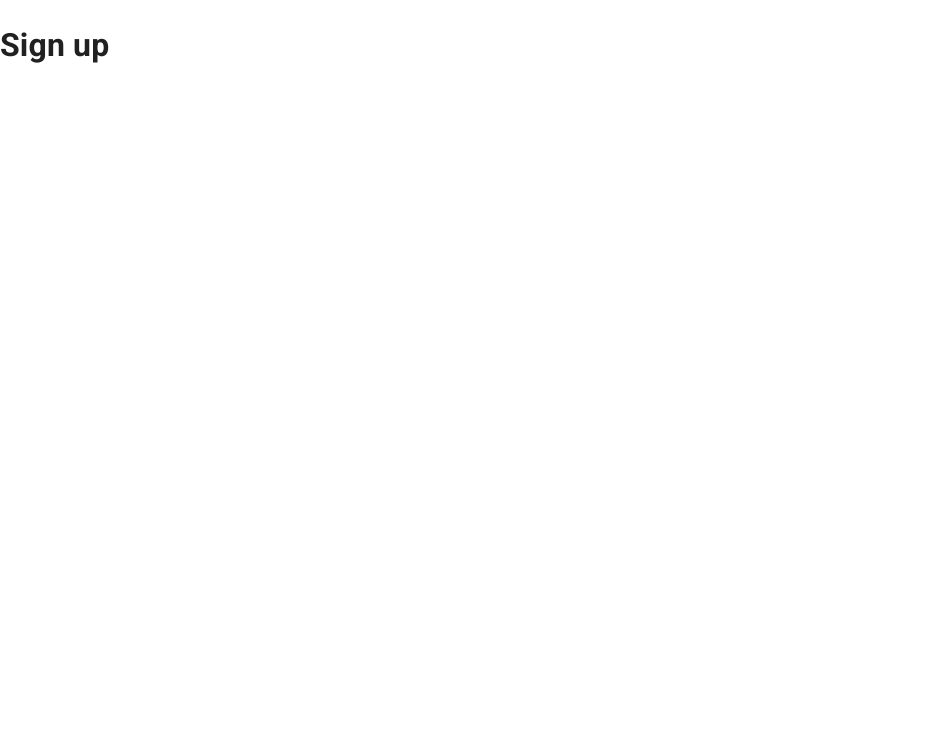
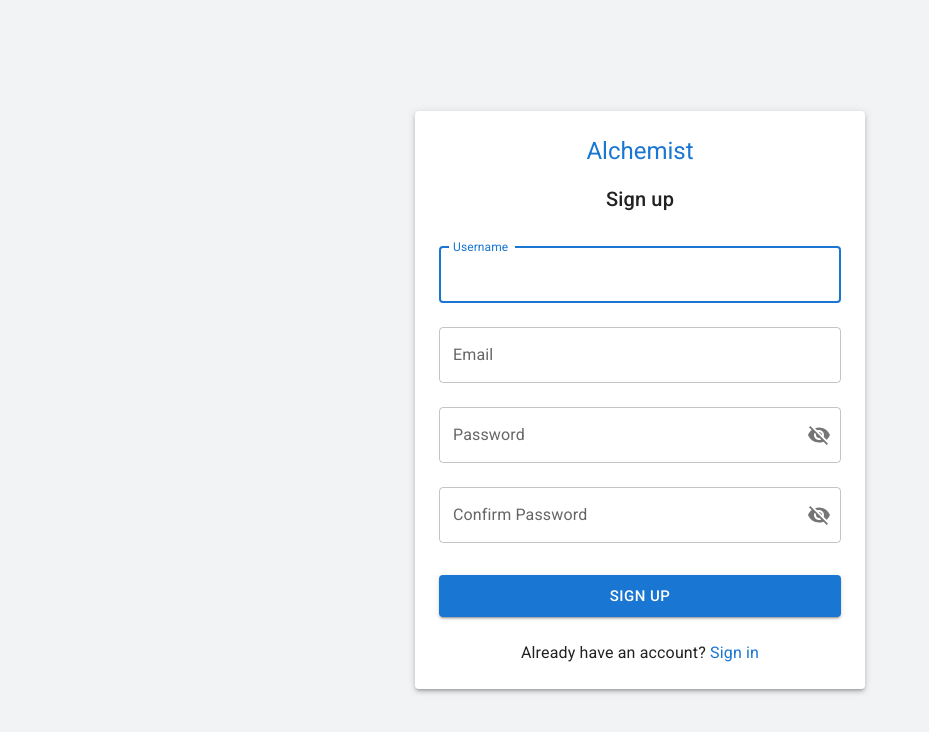
Before and after one commit to coding-shenanigans/alchemist-web, a React (Vite) app: page /signup in a window 1280 px wide. Shown: the top 732 px of the page, without its empty margins (0-929 px from the left). Built offline with nearby package versions, Linux system fonts and the light colour scheme.

Commit message:
Add sign up form (#8)

```diff
--- a/package.json
+++ b/package.json
@@ -20,6 +20,7 @@
     "react": "^19.2.0",
     "react-dom": "^19.2.0",
     "react-router": "^7.13.0",
+    "yup": "^1.7.1",
     "zustand": "^5.0.11"
   },
   "devDependencies": {
--- a/src/components/sign-in/SignIn.tsx
+++ b/src/components/sign-in/SignIn.tsx
@@ -1,6 +1,6 @@
 import { Box, Link, Paper, Typography } from "@mui/material";
 import { Link as RouterLink } from "react-router";
-import SigninForm from "./SigninForm";
+import SignInForm from "./SignInForm";
 
 export default function SignIn() {
   return (
@@ -30,7 +30,7 @@ export default function SignIn() {
         <Typography variant="h6" mb={2}>
           Sign in
         </Typography>
-        <SigninForm />
+        <SignInForm />
         <Typography mt={3}>
           Don't have an account?{" "}
           <Link underline="hover" component={RouterLink} to="/signup">
--- a/src/components/sign-in/SigninForm.tsx
+++ b/src/components/sign-in/SignInForm.tsx
@@ -14,7 +14,7 @@ import { signIn } from "../../api/endpoints";
 import type { SignInRequest } from "../../types";
 import { useNavigate } from "react-router";
 
-interface SigninFormValues {
+interface SignInFormValues {
   email: string;
   password: string;
   showPassword: boolean;
@@ -25,13 +25,14 @@ export default function SigninForm() {
   const navigate = useNavigate();
 
   const formik = useFormik({
+    // TODO: Add validation for the sign in form.
     initialValues: {
       email: "",
       password: "",
       showPassword: false,
       errorMessage: "",
     },
-    onSubmit: async (values: SigninFormValues) => {
+    onSubmit: async (values: SignInFormValues) => {
       const req: SignInRequest = {
         email: values.email,
         password: values.password,
--- a/src/components/sign-up/SignUp.tsx
+++ b/src/components/sign-up/SignUp.tsx
@@ -1,3 +1,43 @@
+import { Box, Link, Paper, Typography } from "@mui/material";
+import { Link as RouterLink } from "react-router";
+import SignUpForm from "./SignUpForm";
+
 export default function SignUp() {
-  return <h1>Sign up</h1>;
+  return (
+    <Box
+      display="flex"
+      justifyContent="center"
+      alignItems="center"
+      minHeight="100vh"
+      // TODO: fetch color from constants
+      sx={{ backgroundColor: "#f1f3f4" }}
+    >
+      <Paper
+        elevation={3}
+        sx={{
+          p: 3,
+          m: 3,
+          textAlign: "center",
+          maxWidth: { xs: "100%", sm: 450 },
+        }}
+      >
+        <Typography variant="h5" mb={2}>
+          <Link underline="none" component={RouterLink} to="/">
+            {/* TODO: fetch app name from constants */}
+            Alchemist
+          </Link>
+        </Typography>
+        <Typography variant="h6" mb={2}>
+          Sign up
+        </Typography>
+        <SignUpForm />
+        <Typography mt={3}>
+          Already have an account?{" "}
+          <Link underline="none" component={RouterLink} to="/signin">
+            Sign in
+          </Link>
+        </Typography>
+      </Paper>
+    </Box>
+  );
 }
--- /dev/null
+++ b/src/components/sign-up/SignUpForm.tsx
@@ -0,0 +1,211 @@
+import {
+  Visibility as VisibilityIcon,
+  VisibilityOff as VisibilityOffIcon,
+} from "@mui/icons-material";
+import {
+  Alert,
+  Button,
+  IconButton,
+  InputAdornment,
+  TextField,
+} from "@mui/material";
+import { useFormik } from "formik";
+import * as yup from "yup";
+
+interface SignUpFormValues {
+  username: string;
+  email: string;
+  password: string;
+  showPassword: boolean;
+  confirmPassword: string;
+  showConfirmPassword: boolean;
+  errorMessage: string;
+}
+
+const validationSchema = yup.object({
+  username: yup
+    .string()
+    .matches(
+      /^\w+$/,
+      "The username can only contain alphanumeric characters and underscores.",
+    )
+    .min(3, "The username should have at least 3 characters.")
+    .max(36, "The username should not exceed 36 characters.")
+    .required("A username is required."),
+  email: yup
+    .string()
+    .email("The email address is not valid.")
+    .max(254, "The email address should not exceed 254 characters.")
+    .required("An email address is required."),
+  password: yup
+    .string()
+    .matches(
+      /[a-z]{1}/,
+      "The password should contain at least 1 lowercase letter.",
+    )
+    .matches(
+      /[A-Z]{1}/,
+      "The password should contain at least 1 uppercase letter.",
+    )
+    .matches(/[\d]{1}/, "The password should contain at least 1 number.")
+    .matches(
+      /[^a-zA-Z0-9]{1}/,
+      "The password should contain at least 1 special character.",
+    )
+    .min(8, "The password should have at least 8 characters.")
+    .max(72, "The password should not exceed 72 characters.")
+    .required("A password is required."),
+  confirmPassword: yup
+    .string()
+    .oneOf([yup.ref("password")], "The passwords do not match.")
+    .required("Please confirm your password."),
+});
+
+export default function SignUpForm() {
+  const formik = useFormik({
+    initialValues: {
+      username: "",
+      email: "",
+      password: "",
+      showPassword: false,
+      confirmPassword: "",
+      showConfirmPassword: false,
+      errorMessage: "",
+    },
+    validationSchema,
+    onSubmit: async (values: SignUpFormValues) => {
+      console.log(values);
+    },
+  });
+
+  return (
+    <form onSubmit={formik.handleSubmit}>
+      {formik.values.errorMessage && (
+        <Alert
+          variant="filled"
+          severity="error"
+          sx={{ mb: 1 }}
+          onClose={() => {
+            formik.setFieldValue("errorMessage", "");
+          }}
+        >
+          {formik.values.errorMessage}
+        </Alert>
+      )}
+      <TextField
+        autoFocus
+        fullWidth
+        id="username"
+        name="username"
+        label="Username"
+        margin="normal"
+        autoComplete="username"
+        value={formik.values.username}
+        onChange={formik.handleChange}
+        error={formik.touched.username && !!formik.errors.username}
+        helperText={formik.touched.username && formik.errors.username}
+      />
+      <TextField
+        fullWidth
+        id="email"
+        name="email"
+        label="Email"
+        margin="normal"
+        autoComplete="email"
+        value={formik.values.email}
+        onChange={formik.handleChange}
+        error={formik.touched.email && !!formik.errors.email}
+        helperText={formik.touched.email && formik.errors.email}
+      />
+      <TextField
+        fullWidth
+        id="password"
+        name="password"
+        label="Password"
+        margin="normal"
+        autoComplete="new-password"
+        type={formik.values.showPassword ? "text" : "password"}
+        value={formik.values.password}
+        onChange={formik.handleChange}
+        error={formik.touched.password && !!formik.errors.password}
+        helperText={formik.touched.password && formik.errors.password}
+        slotProps={{
+          input: {
+            endAdornment: (
+              <InputAdornment position="end">
+                <IconButton
+                  onClick={() =>
+                    formik.setFieldValue(
+                      "showPassword",
+                      !formik.values.showPassword,
+                    )
+                  }
+                  onMouseDown={(e) => e.preventDefault()}
+                  edge="end"
+                >
+                  {formik.values.showPassword ? (
+                    <VisibilityIcon />
+                  ) : (
+                    <VisibilityOffIcon />
+                  )}
+                </IconButton>
+              </InputAdornment>
+            ),
+          },
+        }}
+      />
+      <TextField
+        fullWidth
+        id="confirmPassword"
+        name="confirmPassword"
+        label="Confirm Password"
+        margin="normal"
+        autoComplete="new-password"
+        type={formik.values.showConfirmPassword ? "text" : "password"}
+        value={formik.values.confirmPassword}
+        onChange={formik.handleChange}
+        error={
+          formik.touched.confirmPassword && !!formik.errors.confirmPassword
+        }
+        helperText={
+          formik.touched.confirmPassword && formik.errors.confirmPassword
+        }
+        slotProps={{
+          input: {
+            endAdornment: (
+              <InputAdornment position="end">
+                <IconButton
+                  onClick={() =>
+                    formik.setFieldValue(
+                      "showConfirmPassword",
+                      !formik.values.showConfirmPassword,
+                    )
+                  }
+                  onMouseDown={(e) => e.preventDefault()}
+                  edge="end"
+                >
+                  {formik.values.showConfirmPassword ? (
+                    <VisibilityIcon />
+                  ) : (
+                    <VisibilityOffIcon />
+                  )}
+                </IconButton>
+              </InputAdornment>
+            ),
+          },
+        }}
+      />
+      <Button
+        fullWidth
+        variant="contained"
+        size="large"
+        type="submit"
+        loading={formik.isSubmitting}
+        loadingPosition="end"
+        sx={{ mt: 3 }}
+      >
+        Sign up
+      </Button>
+    </form>
+  );
+}
```
Also changed, not shown: 1 other file (tests, documents, lock files or other folders).
